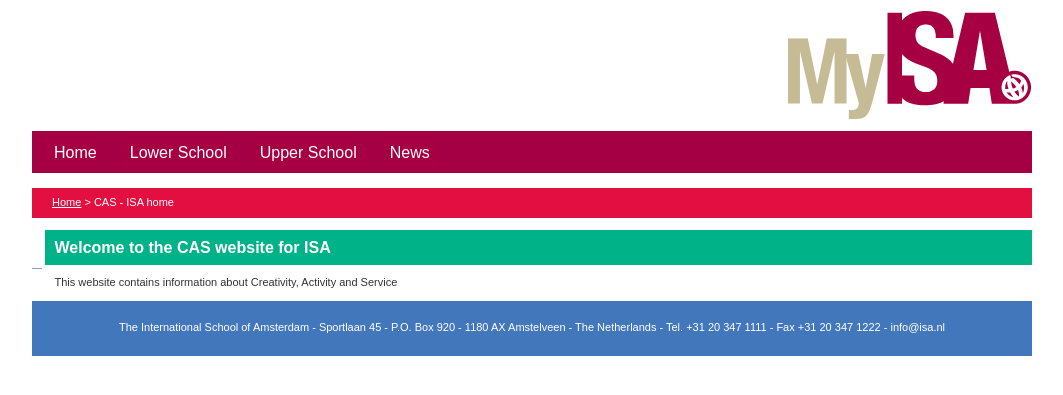
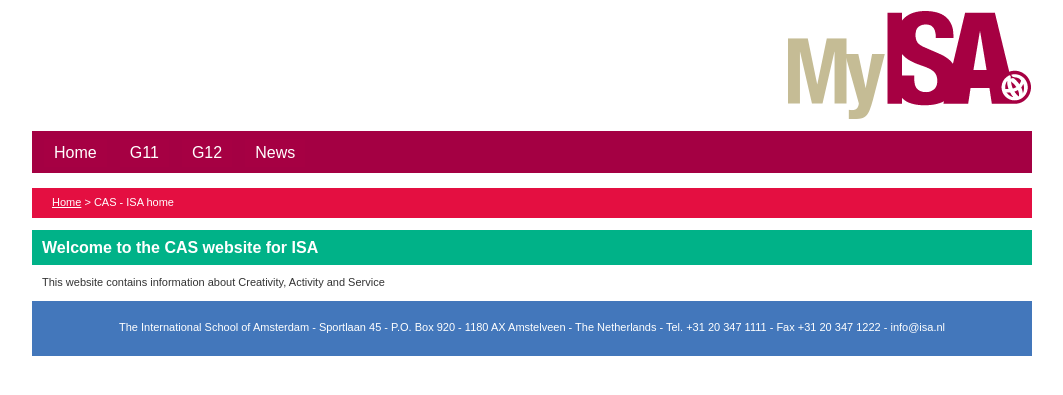
Before and after one commit to CAS-ISA/CAS-ISA.github.io, a Jekyll site: the page built from index.html, in a window 1280 px wide. Shown: the top 395 px of the page, without its empty margins (108-1171 px from the left). Built offline with Jekyll 4.4.1, drawn with Linux system fonts in a browser that asks for light colours; grey boxes are pictures that could not be loaded.

Commit message:
Update isa.html

```diff
--- a/_layouts/isa.html
+++ b/_layouts/isa.html
@@ -186,8 +186,8 @@
 								<div id="navlinks">
 									<ul>
 										<li><a class="fsBtn" href="/">Home</a></li>
-										<li><a class="fsBtn" href="/G11">Lower School</a></li>
-										<li><a class="fsBtn" href="/G12">Upper School</a></li>
+										<li><a class="fsBtn" href="/G11">G11</a></li>
+										<li><a class="fsBtn" href="/G12">G12</a></li>
 										<li><a class="fsBtn" href="/news">News</a></li>
 									</ul>
 								</div>
@@ -209,12 +209,6 @@
 							<div class="hiersect"><a href="/">Home</a> &gt;
 								<div class=hier style='margin-left: 0'>{{ page.title }}</div>
 							</div>
-							<!--
-								<div class="tools">
-									<span id="tool_msg">Page Tools : </span>
-									<img src="uploaded/images/page_tools.png" usemap="#toolmap" align="absmiddle" border="0" />
-								</div>
-						  	-->
 						</div>
 						<div style="clear: both;"><!-- --></div>
 					</div>
@@ -235,7 +229,7 @@
 <div id="midcontainer">
 	<table id="mainmiddle" border="0" cellspacing="0" cellpadding="0">
 		<tr>
-			<td width="10"><img src="/images/space.gif" alt="" width="10" height="1"></td>
+			<!--<td width="10"><img src="/images/space.gif" alt="" width="10" height="1"></td>-->
 			<td width="790" height="100%" valign="top">
 				<table width="100%" height="100%" border="0" cellspacing="0" cellpadding="0">
 					<tr>
```
